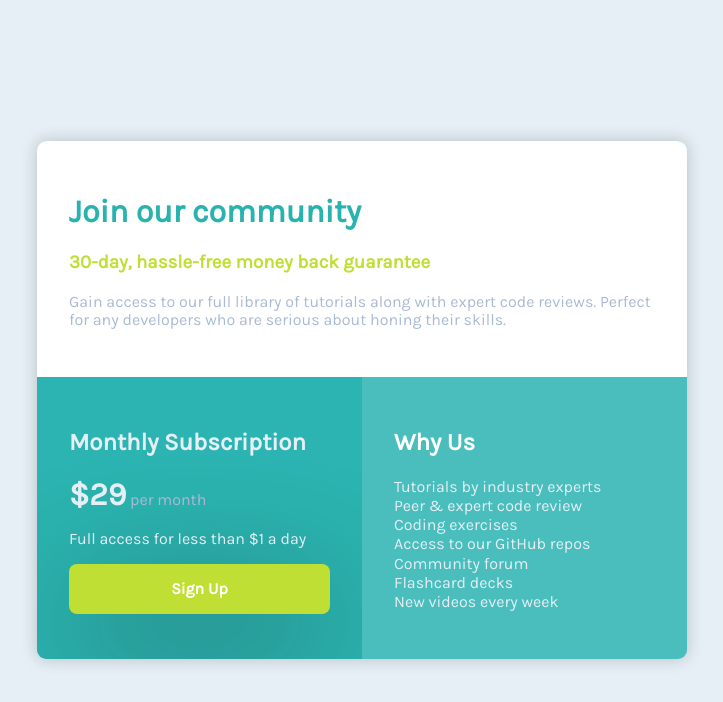
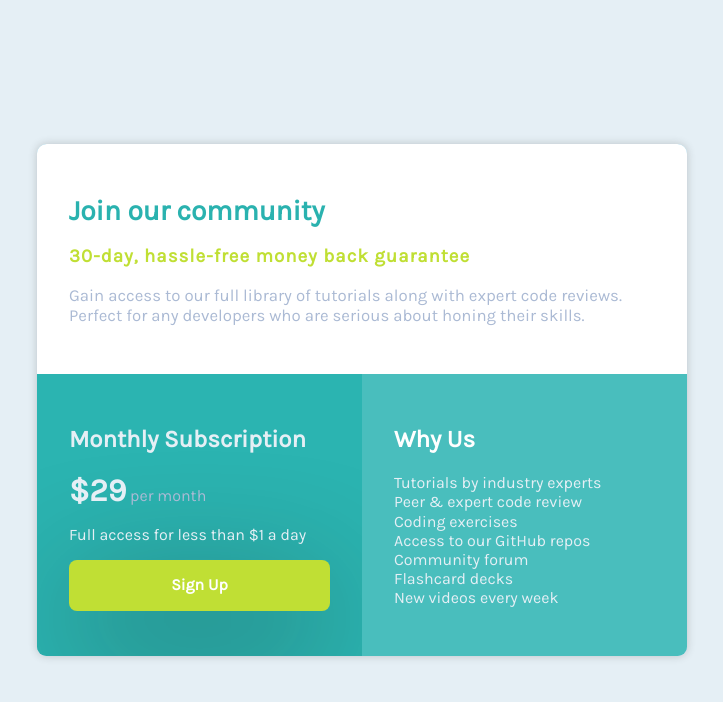
Before and after one commit to Driuma/Single-price-grid-component, a plain HTML site: page index.html in a window 1280 px wide. Shown: the whole page, without its empty margins (278-1001 px from the left). Drawn offline with Linux system fonts and the light colour scheme.

Commit message:
Add files via upload

```diff
--- a/style.css
+++ b/style.css
@@ -29,7 +29,7 @@ body {
     font-family: var(--font);
     overflow: hidden;
     border-radius: .6em;
-    box-shadow: 0 0 1em #1d1d1639;
+    box-shadow: 0 0 .5em #2b2b2a39;
 }
 
 .mid, .bottom {
@@ -53,14 +53,16 @@ body {
 
 .top__title {
     color: var(--Cyan);
+    font-size: 1.75em;
 }
 
 .top__subtitle {
     color: var(--Bright-Yellow);
+    letter-spacing: 1px;
 }
 
 .top__info {
-    font-size: 1em;
+    font-size: 1.05em;
     color: var(--Grayish-Blue);
 }
 
```
